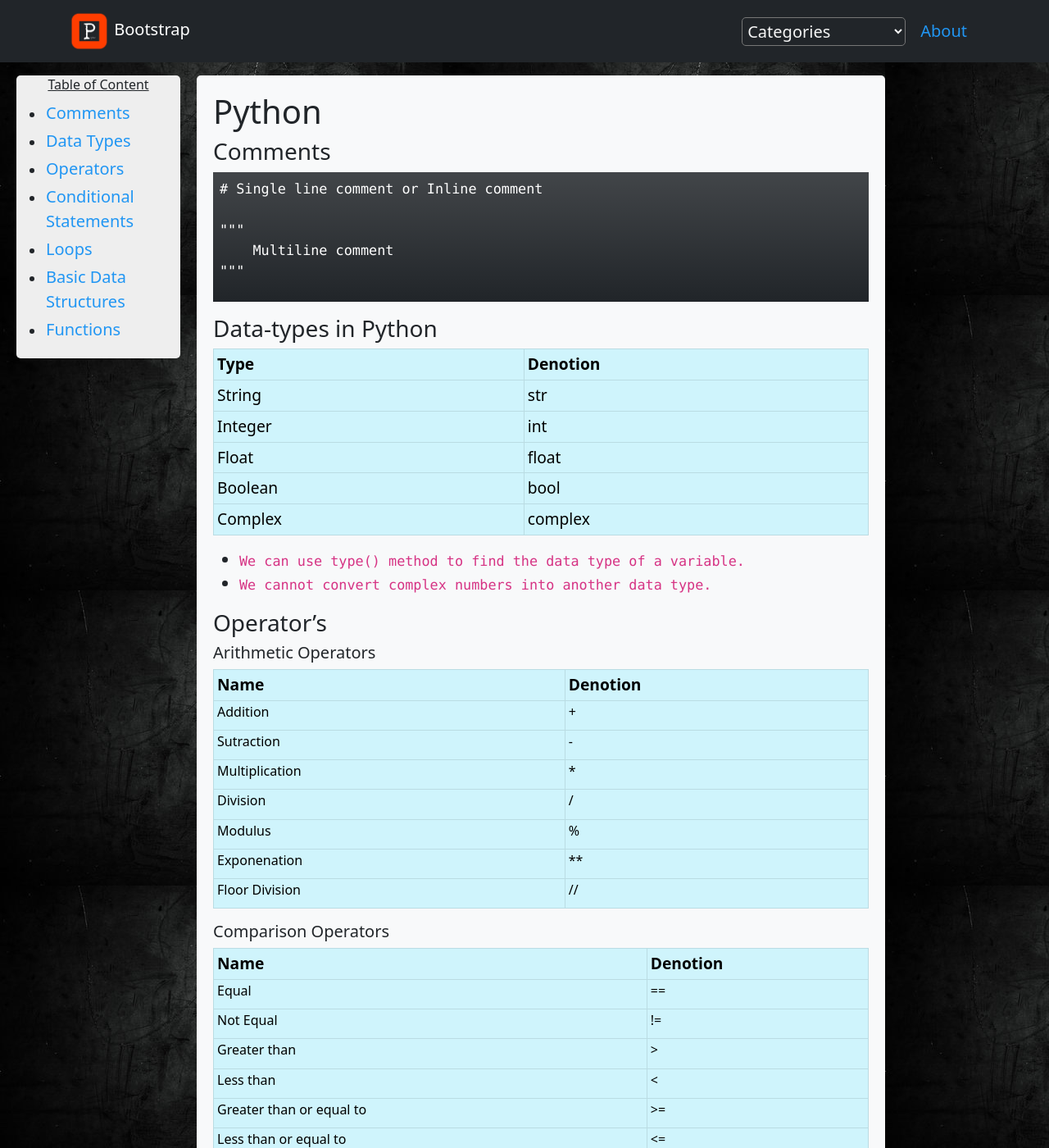
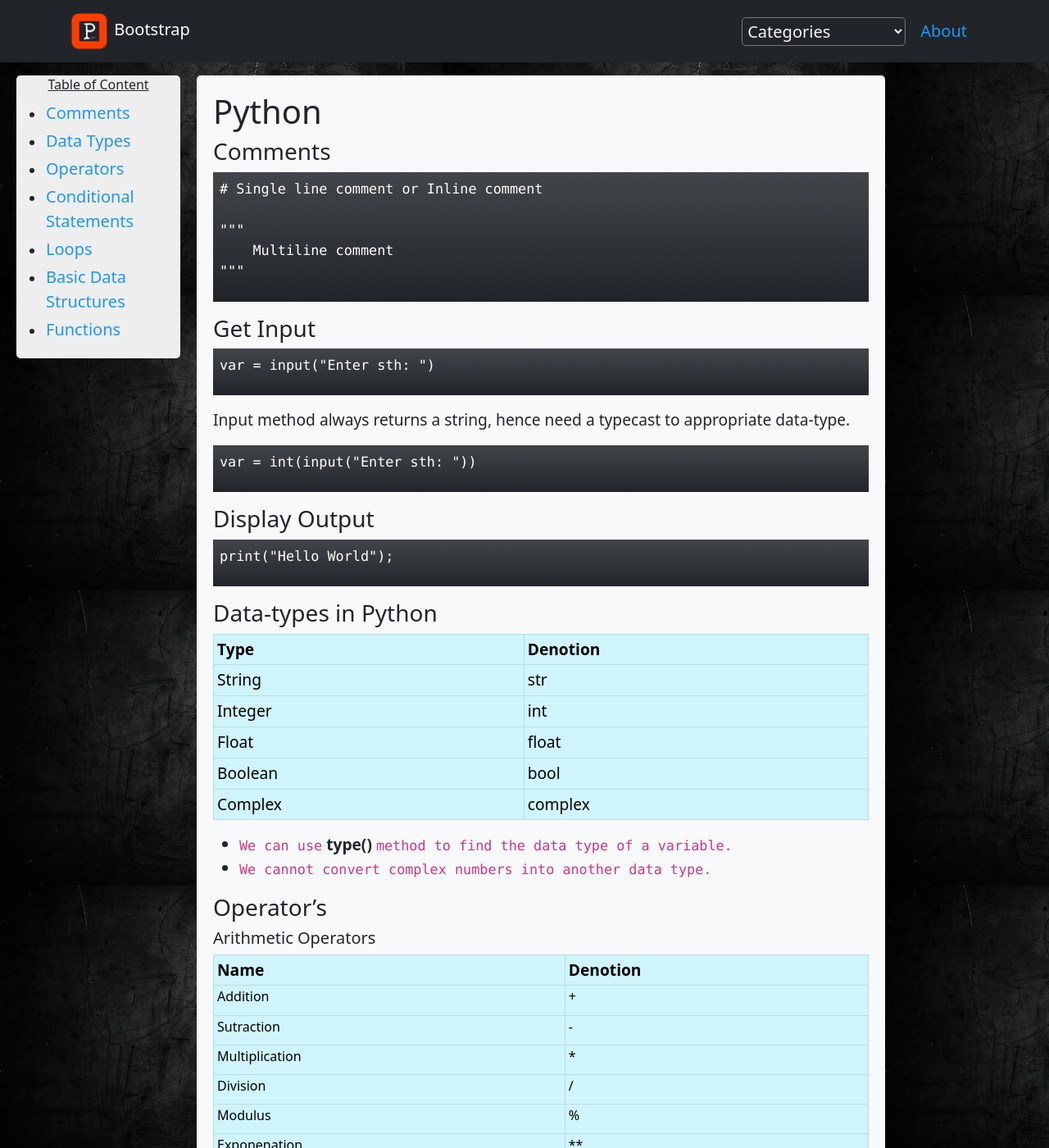
Before and after one commit to opeeyum/opeeyum.github.io, a Jekyll site: the page built from _posts/2022-02-25-Python.md, in a window 1280 px wide and 1400 px high. Shown: the whole window at 82% size. Built offline with Jekyll 4.4.1, drawn with Linux system fonts in a browser that asks for light colours; some of the changed text lies outside the part shown.

Commit message:
corrected typos

````diff
--- a/_posts/2022-02-25-Python.md
+++ b/_posts/2022-02-25-Python.md
@@ -169,6 +169,29 @@ Dictionary:
 ```
 </div>
 
+### Get Input
+<div class="bg-dark bg-gradient text-white mb-3 p-2" markdown=1>
+
+```
+var = input("Enter sth: ")
+```
+</div>
+Input method always returns a string, hence need a typecast to appropriate data-type.
+<div class="bg-dark bg-gradient text-white mb-3 p-2" markdown=1>
+
+```
+var = int(input("Enter sth: "))
+```
+</div>
+
+### Display Output
+<div class="bg-dark bg-gradient text-white mb-3 p-2" markdown=1>
+
+```
+print("Hello World");
+```
+</div>
+
 ### Data-types in Python
 <table class = "table table-info table-sm table-bordered align-middle">
     <thead>
@@ -187,7 +210,7 @@ Dictionary:
     </tbody>
 </table>
 
-- `We can use type() method to find the data type of a variable.`
+- `We can use` **type()** `method to find the data type of a variable.`
 - `We cannot convert complex numbers into another data type.`
 
 ### Operator's
--- a/index.html
+++ b/index.html
@@ -74,6 +74,7 @@
                     <li><p>{{ post.date | date: "%b %d, %Y" }}</p></li>
                     <p>{{ post.excerpt }}</p>
                     <li><a href="{{ post.url }}">Read more...</a></li>
+                    <li>{{post.category | capitalize}}</li>
                 </ul>
             </div>
             </section>
````
Also changed, not shown: other parts of _posts/2022-02-25-Python.md (+1 -1 lines), _posts/2022-02-16-javascript.md (+14 -4 lines), _posts/2022-03-21-property.md (+1 -1 lines).
